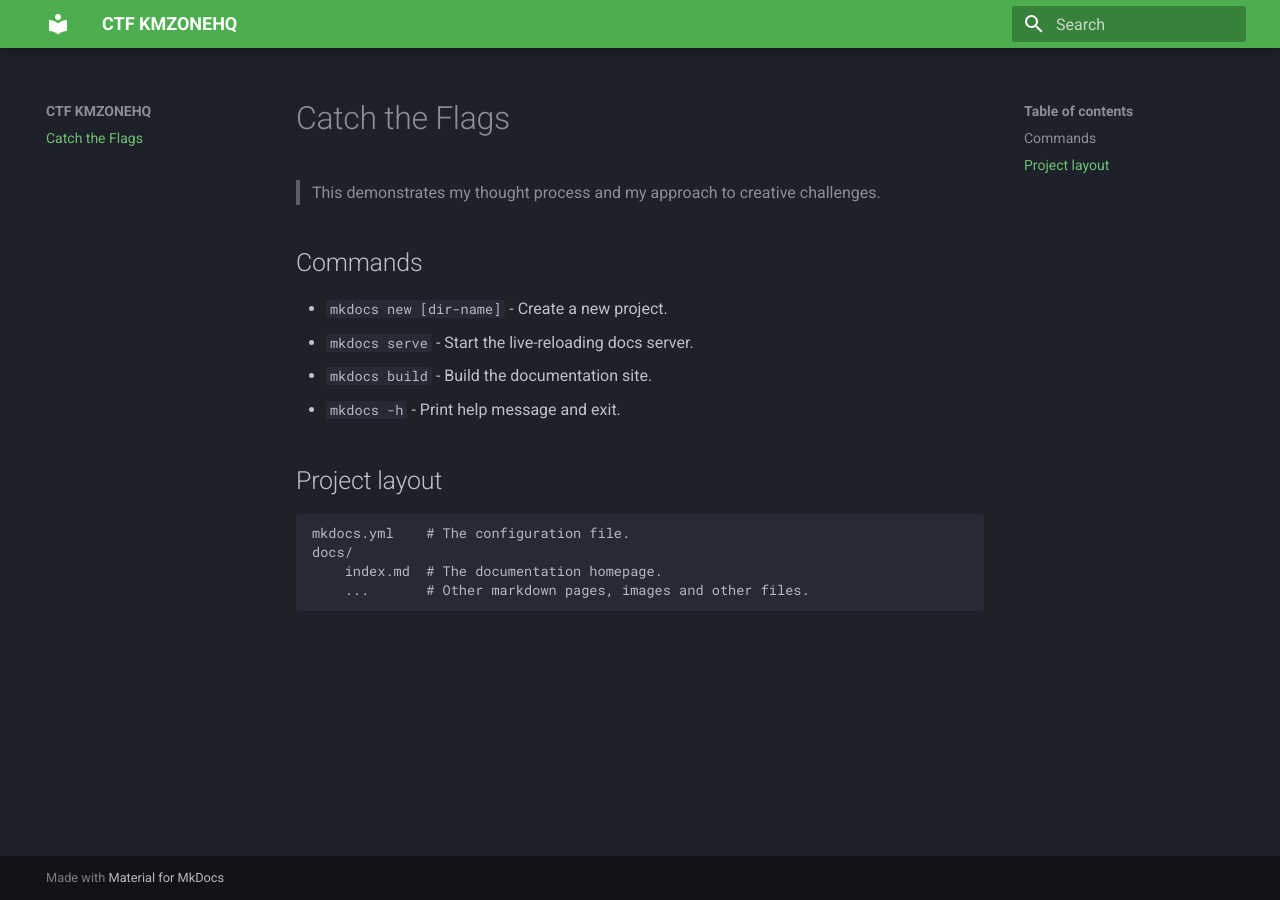
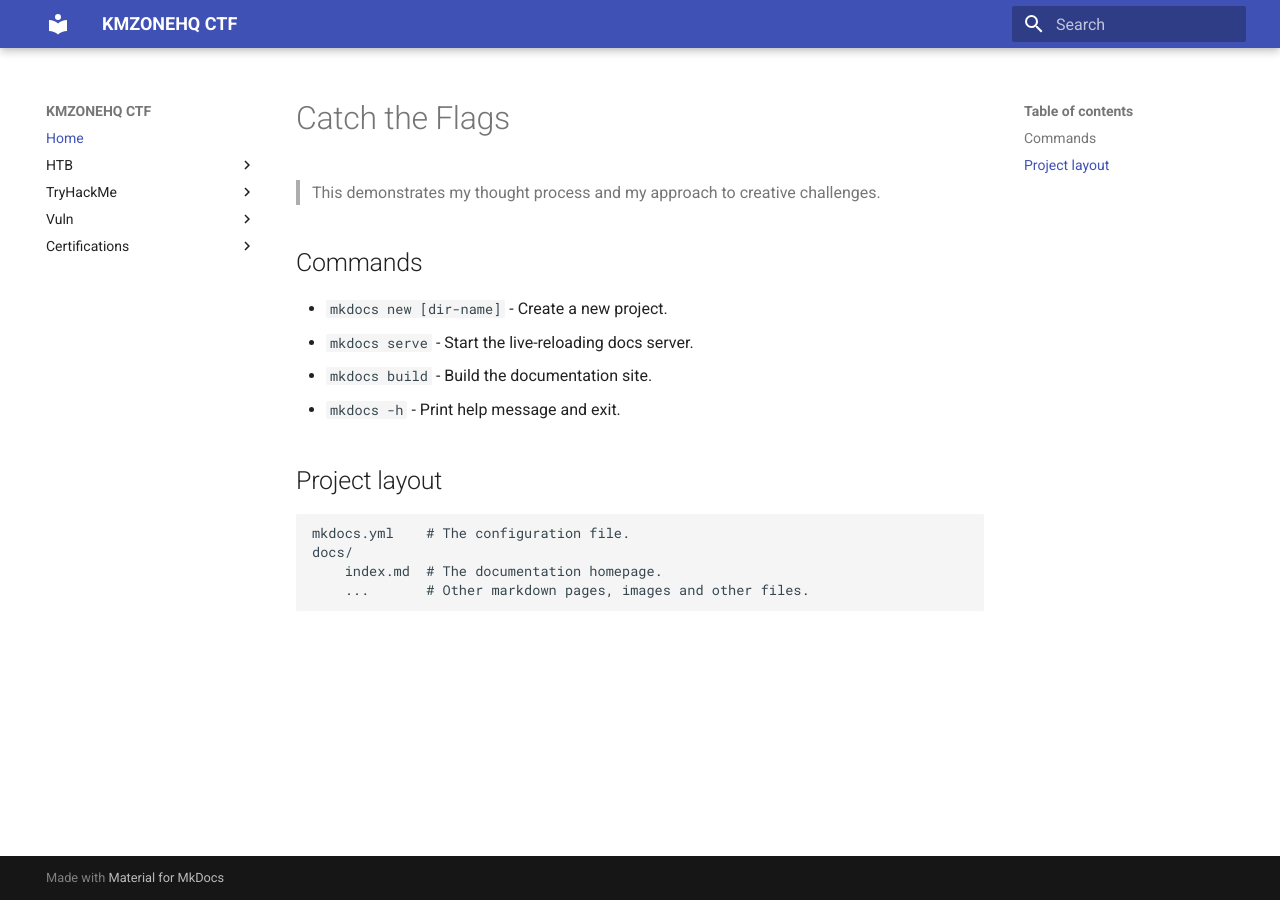
Before and after one commit to kentmrtnr/kmzonehq-ctf, an MkDocs documentation site: the page built from docs/index.md, in a window 1280 px wide. Built offline with MkDocs 1.6.1 and Material for MkDocs 9.7.7, drawn with Linux system fonts in a browser that asks for light colours; part of the change alters nothing that is shown.

Commit message:
add format

```diff
--- a/mkdocs.yml
+++ b/mkdocs.yml
@@ -1,7 +1,33 @@
-site_name: CTF KMZONEHQ
+site_name: KMZONEHQ CTF
+site_url: https://ctf.kmzonehq.com
 theme:
   name: material
   palette:
-    scheme: slate
-    primary: green
-    accent: deep purple
+    primary: 'indigo'
+    accent: 'pink'
+
+nav:
+  - Home: index.md
+  - HTB:
+      - Overview: htb/index.md
+      - Rooms:
+          - Room 1: htb/rooms/room1.md
+          - Room 2: htb/rooms/room2.md
+      - Special Rooms:
+          - Dante: htb/special-rooms/dante.md
+  - TryHackMe:
+      - Overview: tryhackme/index.md
+      - Rooms:
+          - Room 1: tryhackme/rooms/room1.md
+  - Vuln:
+      - Overview: vuln/index.md
+      - Rooms:
+          - Vuln 1: vuln/rooms/vuln1.md
+  - Certifications:
+      - TCM PJPT: certifications/tcm-pjpt.md
+
+plugins:
+  - search
+markdown_extensions:
+  - toc:
+      permalink: true
```
